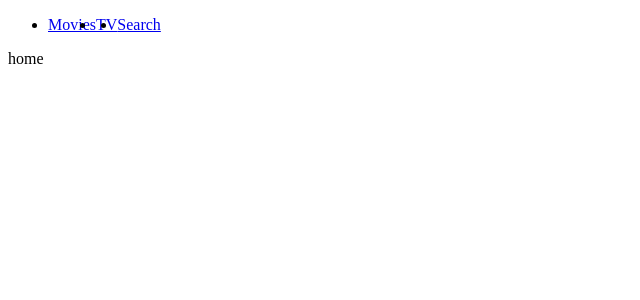
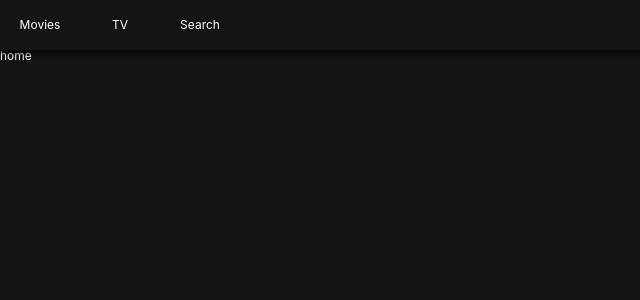
Before and after one commit to usonkrap/hackflix, a React (Create React App) app: page / in a window 1280 px wide. Shown: the top 300 px of the page, without its empty margins (0-640 px from the left). Built offline with nearby package versions, Linux system fonts and the light colour scheme.

Commit message:
GlobalStyles and Header

```diff
--- a/package.json
+++ b/package.json
@@ -8,7 +8,8 @@
     "react-dom": "^16.8.3",
     "react-router-dom": "^4.3.1",
     "react-scripts": "2.1.5",
-    "styled-components": "^4.1.3"
+    "styled-components": "^4.1.3",
+    "styled-reset": "^1.6.9"
   },
   "scripts": {
     "start": "react-scripts start",
--- a/src/Components/App.js
+++ b/src/Components/App.js
@@ -1,11 +1,13 @@
 import React, { Component } from 'react';
 import Router from 'Components/Router'
+import GlobalStyles from 'Components/GlobalStyles'
 
 class App extends Component {
 	render() {
 		return (
 			<>
-				<Router></Router>
+				<Router />
+				<GlobalStyles />
 			</>
 		);
 	}
--- /dev/null
+++ b/src/Components/GlobalStyles.js
@@ -0,0 +1,22 @@
+import { createGlobalStyle } from 'styled-components';
+import reset from 'styled-reset';
+
+const globalStyles = createGlobalStyle`
+    ${reset};
+    a{
+        text-decoration:none;
+        color:inherit;
+    }
+    *{
+        box-sizing:border-box;
+    }
+    body{
+        font-family:-apple-system, BlinkMacSystemFont, 'Segoe UI', Roboto, Oxygen, Ubuntu, Cantarell, 'Open Sans', 'Helvetica Neue', sans-serif;
+        font-size:12px;
+        background-color:rgba(20, 20, 20, 1);
+        color:white;
+        padding-top:50px;
+    }
+`;
+
+export default globalStyles;
--- a/src/Components/Header.js
+++ b/src/Components/Header.js
@@ -2,18 +2,34 @@
 import { Link } from 'react-router-dom';
 import styled from 'styled-components';
 
-const Header = styled.header``;
-
-const List = styled.ul`
+const Header = styled.header`
+	color: white;
+	position: fixed;
+	top: 0;
+	left: 0;
+	width: 100%;
+	height: 50px;
 	display: flex;
-	&:hover {
-		background-color: blue;
-	}
+	align-items: center;
+	background-color: rgba(20, 20, 20, 0.8);
+	z-index: 10;
+	box-shadow: 0px 1px 5px 2px rgba(0, 0, 0, 0.8);
 `;
 
-const Item = styled.li``;
+const List = styled.ul`display: flex;`;
 
-const Slink = styled(Link)``;
+const Item = styled.li`
+	width: 80px;
+	height: 50px;
+	text-align: center;
+`;
+
+const Slink = styled(Link)`
+	height: 50px;
+	display: flex;
+	align-items: center;
+	justify-content: center;
+`;
 
 export default () => (
 	<Header>
```
Also changed, not shown: 1 other file (tests, documents, lock files or other folders).
